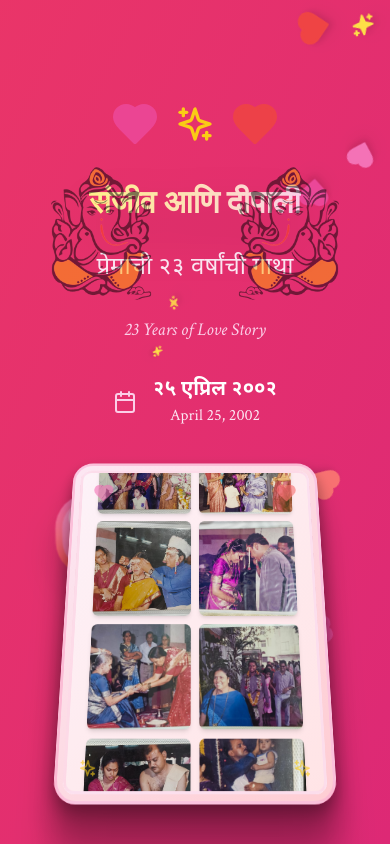
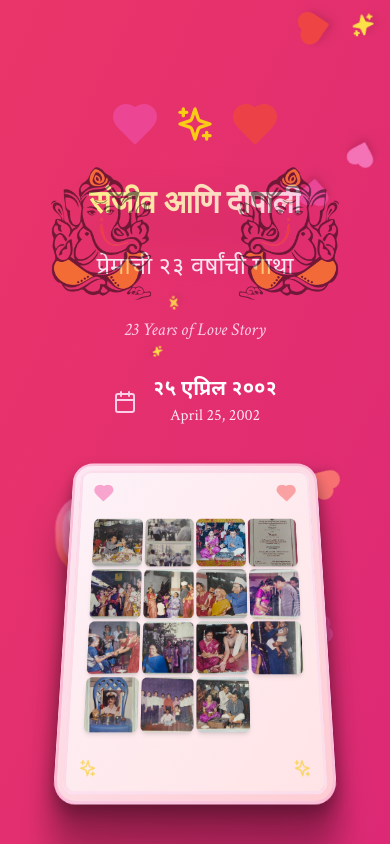
Before and after one commit to genosis18m/Shadi-Site, a React (Vite) app: page / in a window 390 px wide. Shown: the top 844 px of the page. Built offline with nearby package versions, Linux system fonts and the light colour scheme; a web font is replaced by a local one.

Commit message:
change 6

```diff
--- a/src/components/HeroScrollDemo.tsx
+++ b/src/components/HeroScrollDemo.tsx
@@ -91,7 +91,7 @@ export function HeroScrollDemo() {
 
             {/* Responsive Photo Gallery */}
             <div className="w-full p-4">
-              <div className="grid grid-cols-2 xs:grid-cols-3 sm:grid-cols-4 md:grid-cols-5 gap-3 w-full px-2">
+              <div className="grid grid-cols-4 sm:grid-cols-5 md:grid-cols-5 lg:grid-cols-5 gap-1 sm:gap-3 w-full px-1 sm:px-2">
                 {heroPhotos.map((src, idx) => (
                   <motion.div
                     key={src}
```
